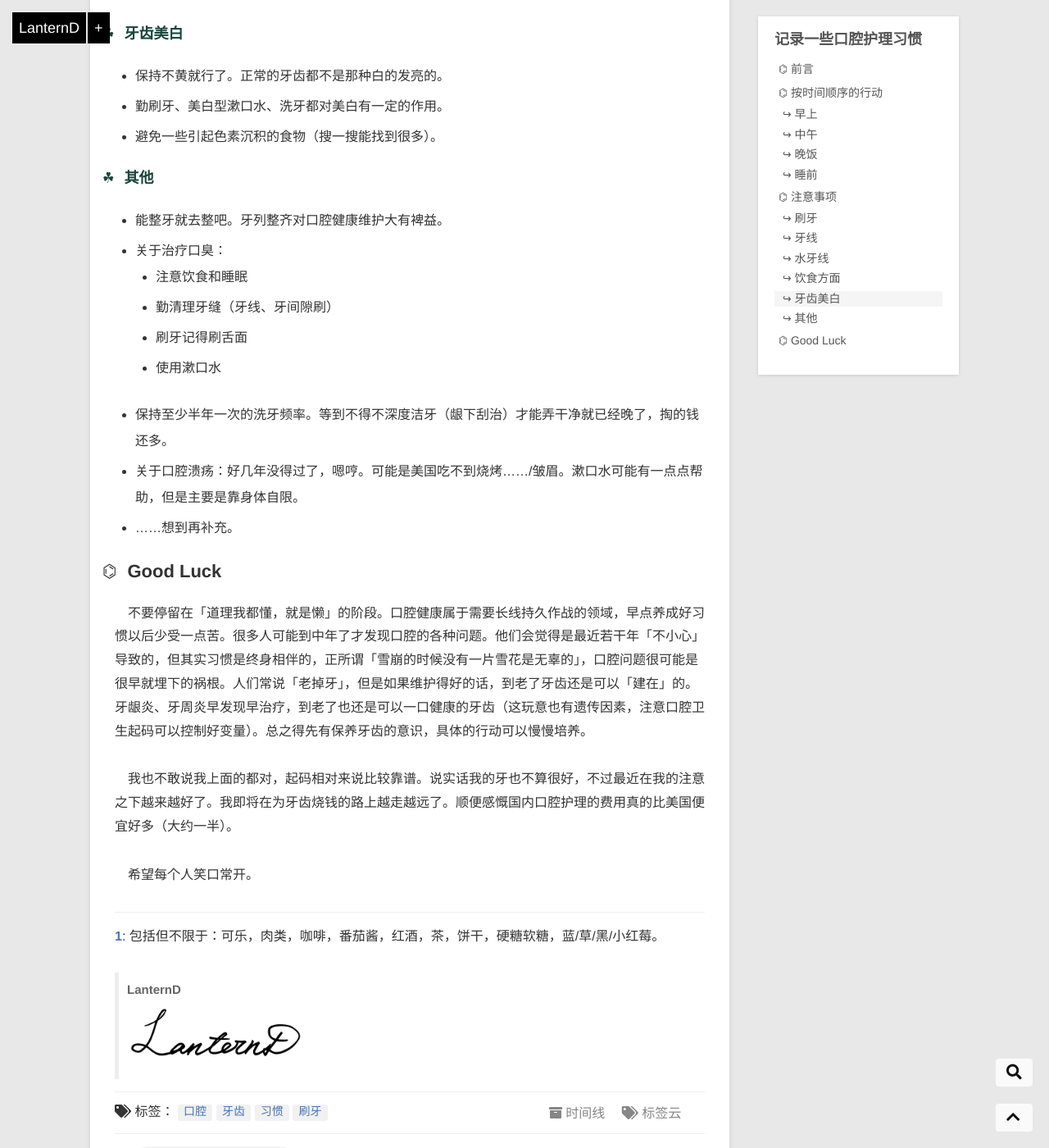
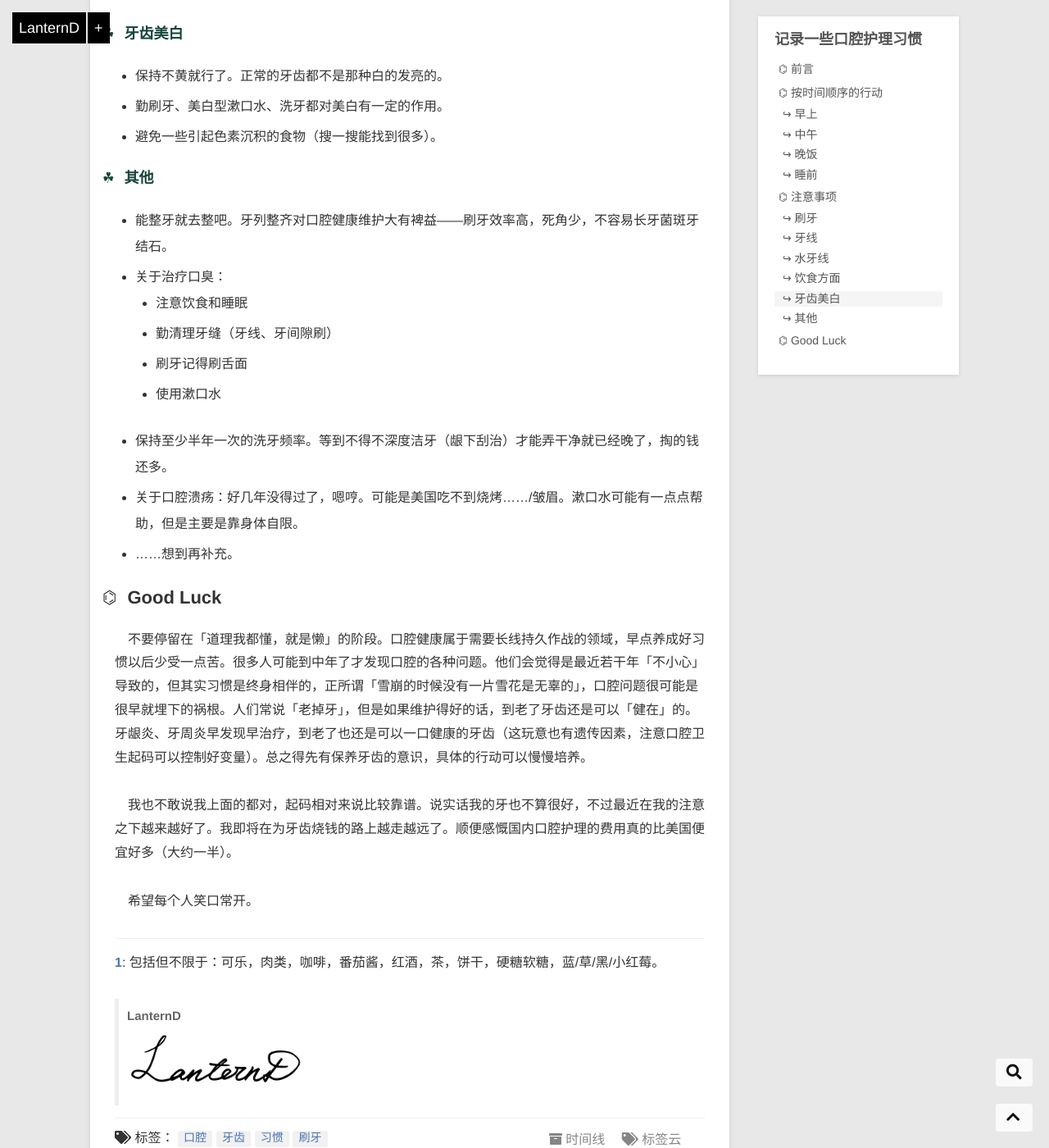
Before and after one commit to LanternD/lanternd.github.io, a Jekyll site: the page built from blog/_posts/2018-06-21-my-oral-hygiene-cheatsheet.md, in a window 1280 px wide and 1400 px high, scrolled down 2675 px. Shown: the whole window at 82% size. Built offline with Jekyll 4.4.1, drawn with Linux system fonts in a browser that asks for light colours; nearby versions of some CDN libraries; comment, search, counter and statistics services are not loaded; some of the changed text lies outside the part shown.

Commit message:
Update post: oral hygiene. fix some typos

```diff
--- a/blog/_posts/2018-06-21-my-oral-hygiene-cheatsheet.md
+++ b/blog/_posts/2018-06-21-my-oral-hygiene-cheatsheet.md
@@ -88,7 +88,7 @@ date: 2018-06-21 11:29:38
 
 ### 其他
 
--   能整牙就去整吧。牙列整齐对口腔健康维护大有裨益。
+-   能整牙就去整吧。牙列整齐对口腔健康维护大有裨益——刷牙效率高，死角少，不容易长牙菌斑牙结石。
 -   关于治疗口臭：
     -   注意饮食和睡眠
     -   勤清理牙缝（牙线、牙间隙刷）
@@ -100,7 +100,7 @@ date: 2018-06-21 11:29:38
 
 ## Good Luck
 
-　不要停留在「道理我都懂，就是懒」的阶段。口腔健康属于需要长线持久作战的领域，早点养成好习惯以后少受一点苦。很多人可能到中年了才发现口腔的各种问题。他们会觉得是最近若干年「不小心」导致的，但其实习惯是终身相伴的，正所谓「雪崩的时候没有一片雪花是无辜的」，口腔问题很可能是很早就埋下的祸根。人们常说「老掉牙」，但是如果维护得好的话，到老了牙齿还是可以「建在」的。牙龈炎、牙周炎早发现早治疗，到老了也还是可以一口健康的牙齿（这玩意也有遗传因素，注意口腔卫生起码可以控制好变量）。总之得先有保养牙齿的意识，具体的行动可以慢慢培养。
+　不要停留在「道理我都懂，就是懒」的阶段。口腔健康属于需要长线持久作战的领域，早点养成好习惯以后少受一点苦。很多人可能到中年了才发现口腔的各种问题。他们会觉得是最近若干年「不小心」导致的，但其实习惯是终身相伴的，正所谓「雪崩的时候没有一片雪花是无辜的」，口腔问题很可能是很早就埋下的祸根。人们常说「老掉牙」，但是如果维护得好的话，到老了牙齿还是可以「健在」的。牙龈炎、牙周炎早发现早治疗，到老了也还是可以一口健康的牙齿（这玩意也有遗传因素，注意口腔卫生起码可以控制好变量）。总之得先有保养牙齿的意识，具体的行动可以慢慢培养。
 
 　我也不敢说我上面的都对，起码相对来说比较靠谱。说实话我的牙也不算很好，不过最近在我的注意之下越来越好了。我即将在为牙齿烧钱的路上越走越远了。顺便感慨国内口腔护理的费用真的比美国便宜好多（大约一半）。
 
```
Also changed, not shown: other parts of blog/_posts/2018-06-21-my-oral-hygiene-cheatsheet.md (+2 -2 lines).
